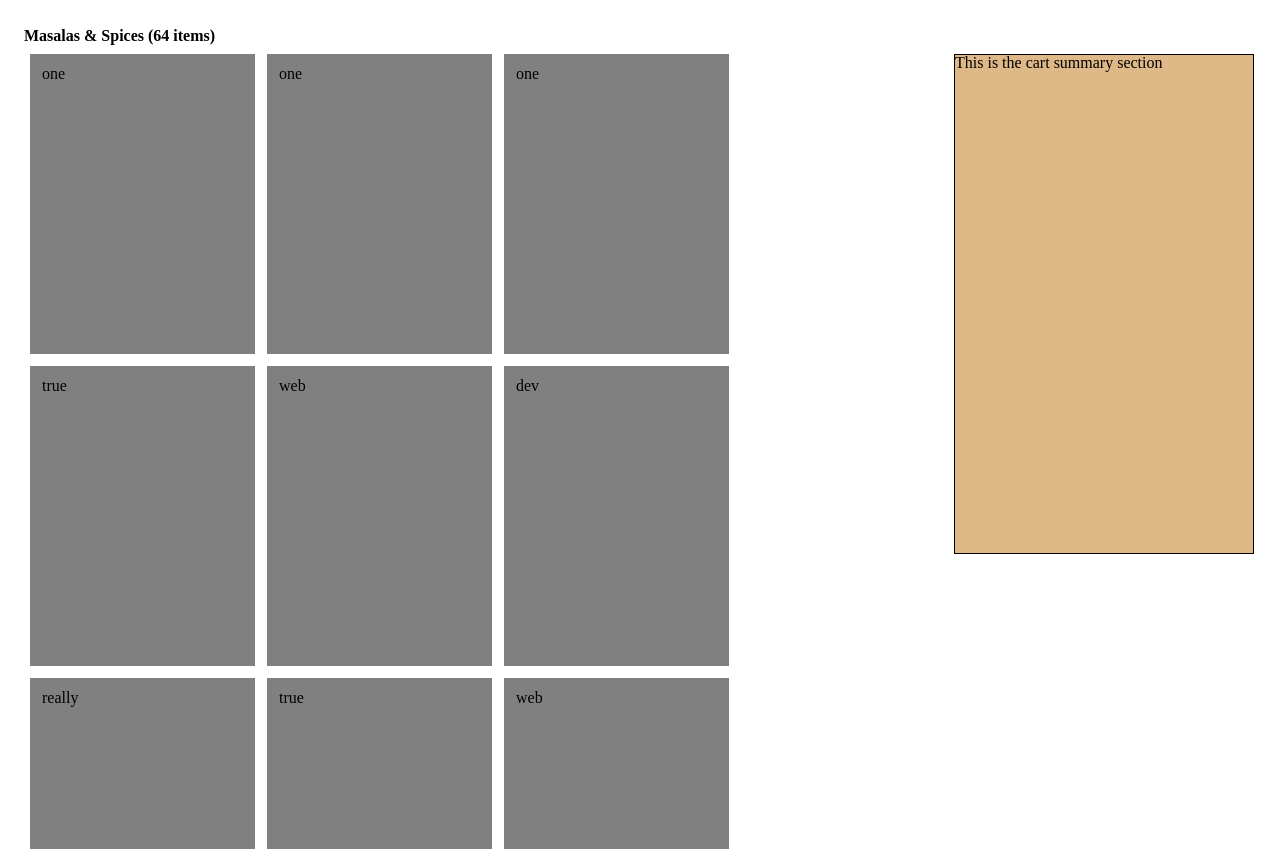
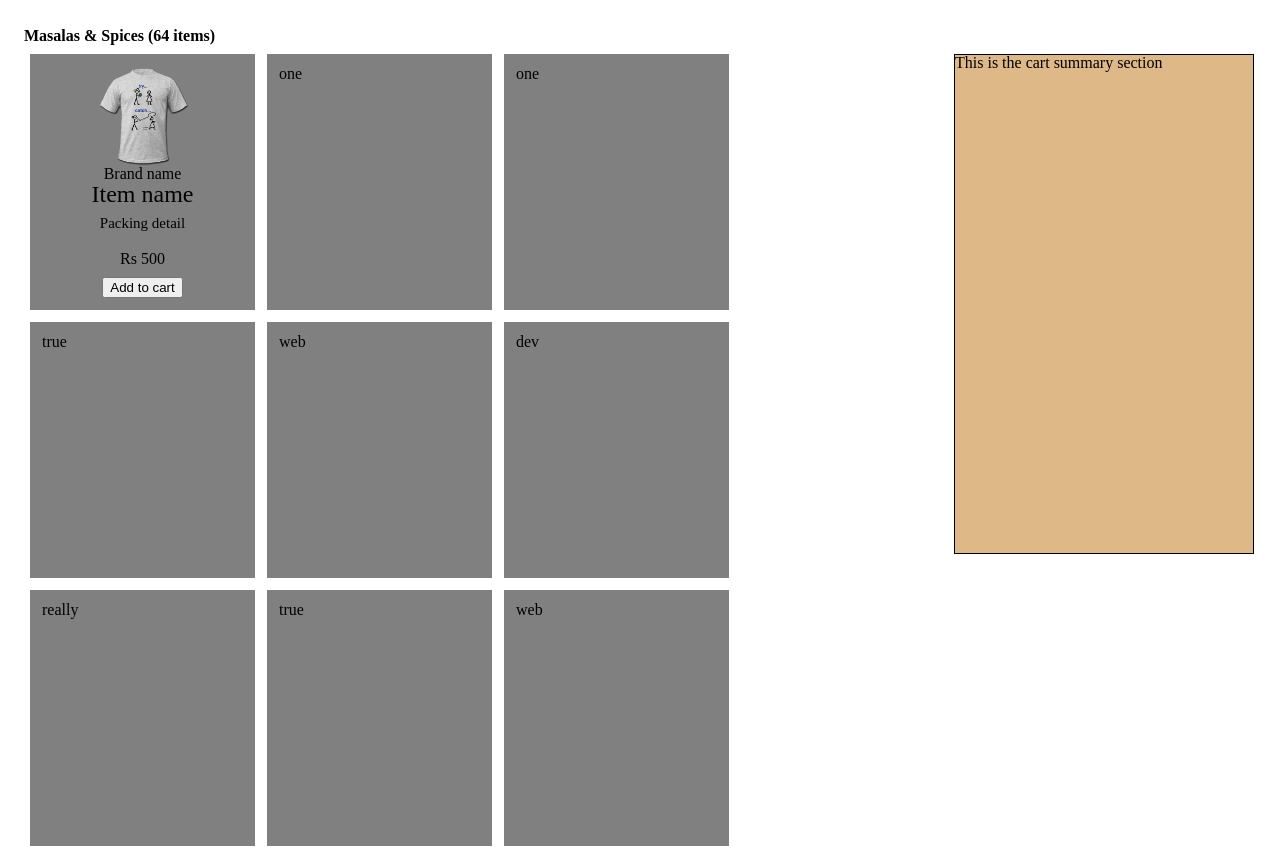
Before and after one commit to thomsebastin/coviam-app, a website: page index.html in a window 1280 px wide. Shown: the top 849 px of the page. Drawn offline with Linux system fonts and the light colour scheme.

Commit message:
Added structure for one item

```diff
--- a/css/all.css
+++ b/css/all.css
@@ -24,12 +24,13 @@ h4 {
   float: left;
   padding: 0px 4px;
   background: #808080;
-  height: 300px;
+  min-height: 256px;
   float: left;
   width: 225px;
   padding: 12px;
   margin: 6px;
 }
+
 .cv-cart {
   position: fixed;
   height: 500px;
@@ -38,3 +39,34 @@ h4 {
   background: #DEB887;
   margin: 6px;
 }
+
+.cv-item {
+  background: url('../images/try.png') no-repeat;
+  width: 100px;
+  height: 100px;
+  background-size: cover;
+  display: table;
+  margin: 0 auto;
+}
+
+.cv-brand, .cv-name, .cv-detail, .cv-amount {
+  text-align: center;
+}
+
+.cv-name {
+  font-size: 24px;
+}
+
+.cv-detail {
+  font-size: 15px;
+  padding: 10px 0px;
+}
+
+.cv-amount {
+  padding: 10px 0px;
+}
+
+.cv-btn {
+  display: table;
+  margin: 0 auto;
+}
--- a/modules/listing/listing.html
+++ b/modules/listing/listing.html
@@ -3,7 +3,14 @@
   <!--items listing section-->
   <div class="listing">
     <ul class="lists">
-      <li>one</li>
+      <li>
+        <div class="cv-item"></div>
+        <p class="cv-brand">Brand name</p>
+        <p class="cv-name">Item name</p>
+        <p class="cv-detail">Packing detail</p>
+        <p class="cv-amount">Rs 500</p>
+        <button class="cv-btn">Add to cart</button>
+      </li>
       <li>one</li>
       <li>one</li>
       <li>true</li>
```
Also changed, not shown: images/try.png (added).
